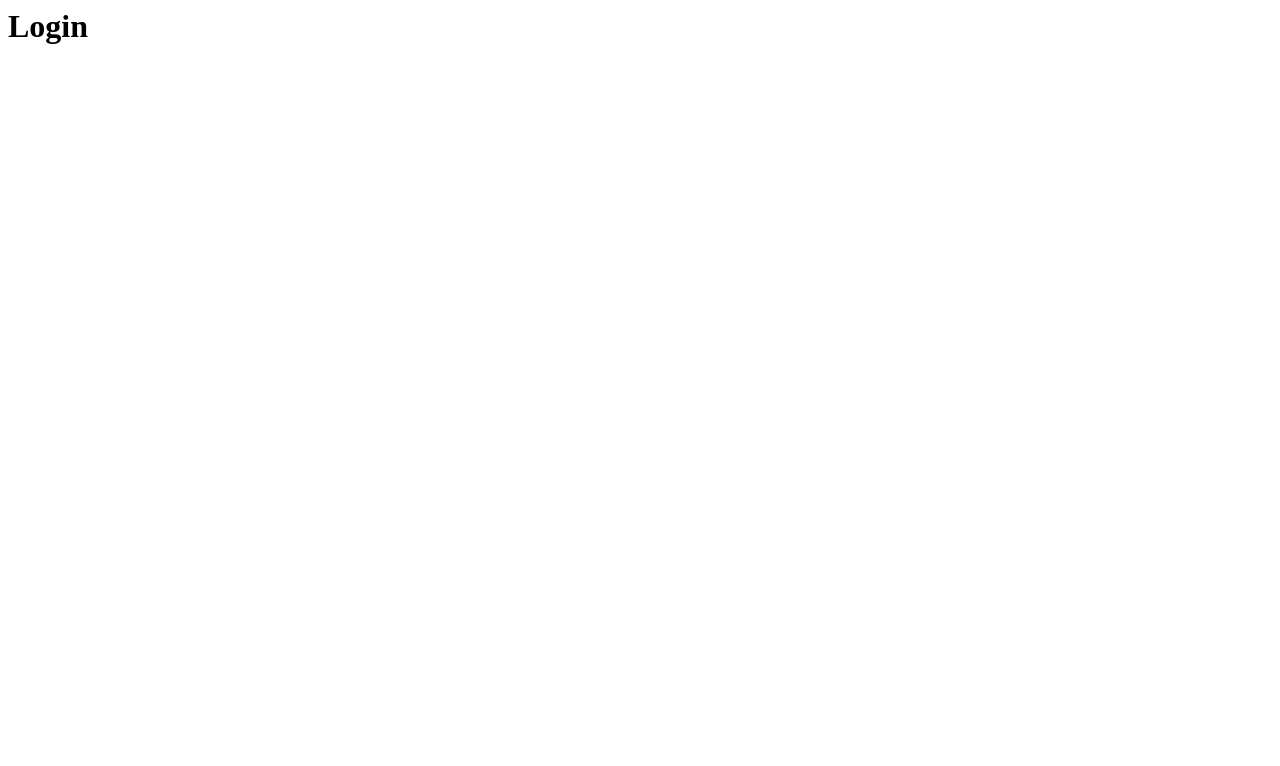
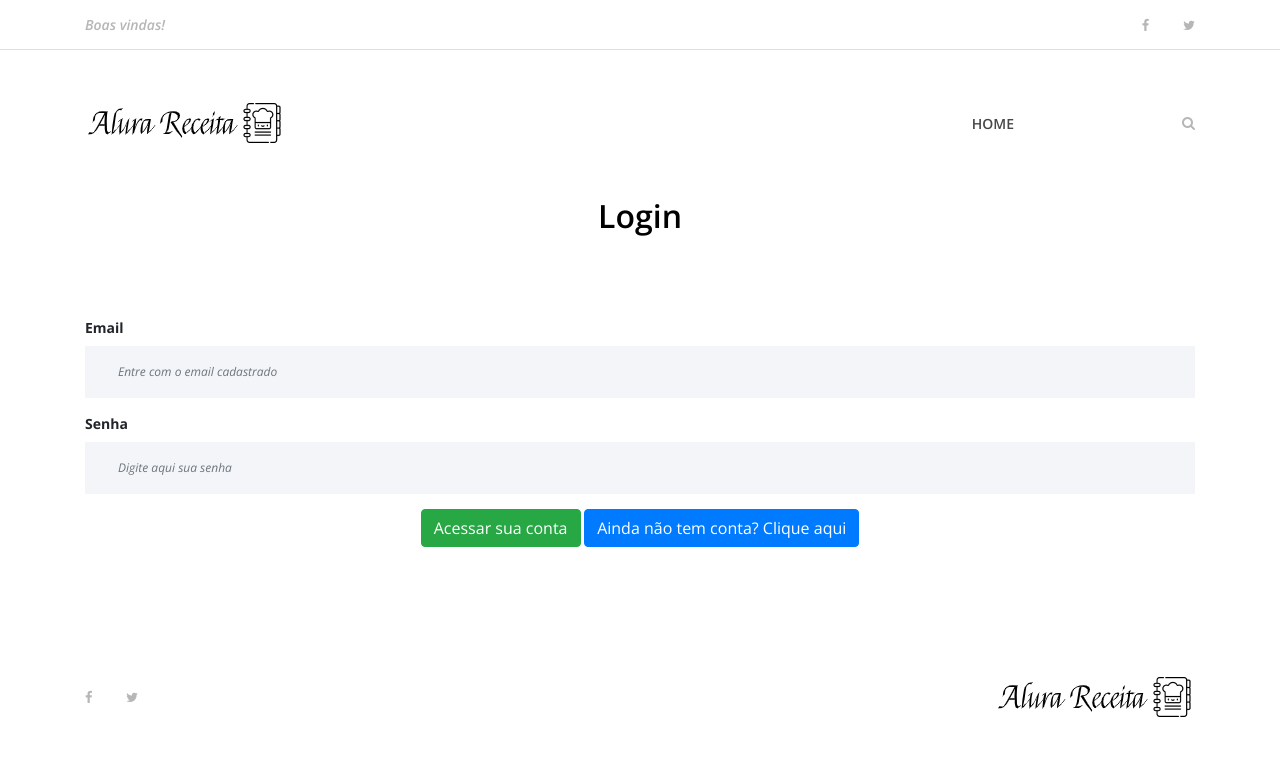
Before and after one commit to GilbertoBarbosa/python-django1, a Django app: page /usuarios/login in a window 1280 px wide. Before the commit the part shown is almost empty. Shown: the top 766 px of the page. Run offline with Django 4.2, Linux system fonts and the light colour scheme; parts of the project's set-up code (start-up, migrations or seed data) failed here and were passed over; some libraries are stand-ins or nearby versions.

Commit message:
Update file login.html

```diff
--- a/templates/usuarios/login.html
+++ b/templates/usuarios/login.html
@@ -1 +1,57 @@
-<h1>Login</h1>
+{% extends 'base.html' %}
+{% load static %}
+{% block content %}
+<!-- Preloader -->
+<div id="preloader">
+    <i class="circle-preloader"></i>
+    <img src="{% static 'img/core-img/pizza.png' %}" alt="">
+</div>
+
+{% include 'partials/_busca.html' %}
+
+{% include 'partials/_menu.html' %}
+
+<!-- ##### Contact Form Area Start ##### -->
+<div class="contact-area section-padding-0-80">
+    <div class="container">
+        <div class="row">
+            <div class="col-12">
+                <div class="section-heading">
+                    <h2>Login</h2>
+                </div>
+            </div>
+        </div>
+        <div class="row">
+            <div class="col-12">
+                <div class="contact-form-area">
+                    <form action="" method="">
+                        <div class="row">
+                            <div class="col-12 col-lg-12">
+                            <label for="email"><b>Email</b></label>
+                                <input type="text" id="email" class="form-control" name="email" placeholder="Entre com o email cadastrado">
+                            </div>
+                                <div class="col-12 col-lg-12">
+                                <label for="senha"><b>Senha</b></label>
+                                <input id="senha" type="password" class="form-control" name="senha" placeholder="Digite aqui sua senha">
+                            </div>
+                            <div class="col-12 text-center">
+                                <button class="btn btn-success" type="submit">Acessar sua conta</button>
+                                <button type="button" class="btn btn-primary" onclick="exibirCriarConta()">Ainda não tem conta? Clique aqui</button>
+                            </div>
+                        </div>
+                    </form>
+                </div>
+            </div>
+        </div>
+    </div>
+</div>
+
+<script>
+function exibirCriarConta()
+{
+     location.href = "{% url 'cadastro' %}";
+}
+</script>
+
+{% include 'partials/_footer.html' %}
+{% endblock %}
```
